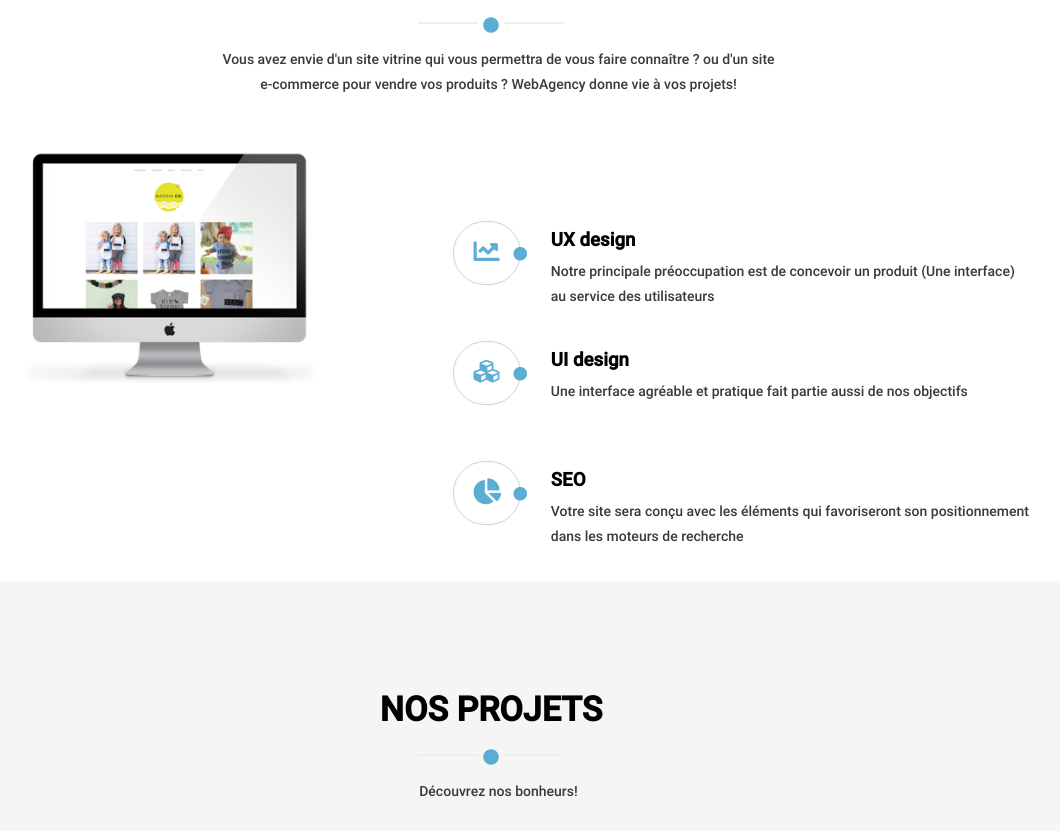
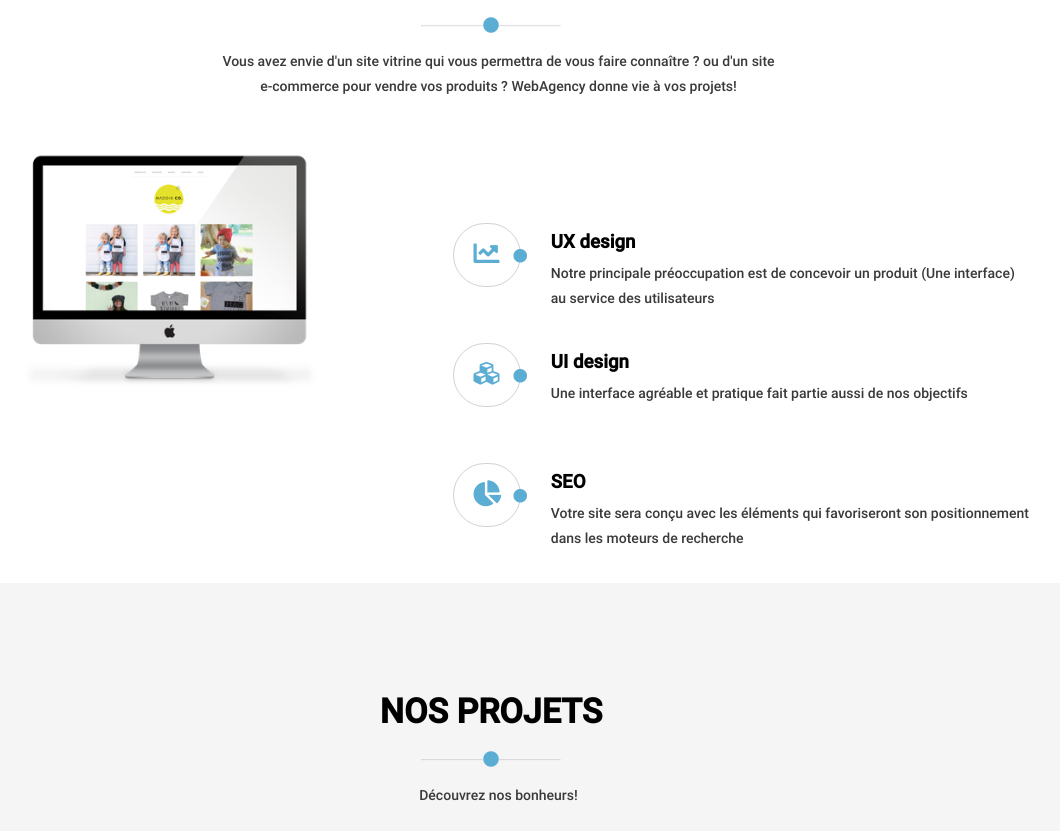
Before and after one commit to massinissa44/Projet-1, a plain HTML site: page index.html in a window 1280 px wide. Shown: the part 675-1506 px from the top of the page, without its empty margins (149-1209 px from the left). Drawn offline with Linux system fonts and the light colour scheme.

Commit message:
modification apres soutenance

```diff
--- a/index.html
+++ b/index.html
@@ -3,6 +3,7 @@
   <head>
     <meta charset='utf-8'>
     <title>WEBAGENCY</title>
+    <meta name="description" content="réalisation de site web, webagency, site web, site internet, agence du numirique, creation de site web.">
     <link rel="stylesheet" href="fontawesome-free-5.10.2-web/css/all.css"/>
     <meta name=viewport content="width=device-width, initial-scale=1">
     <link rel="stylesheet" href="style.css"/>
@@ -41,9 +42,9 @@
       <div class="titre_pages">
         <h2>NOS SERVICES</h2>
         <div class="puce">
-          <span class="line_right"></span>
+          <HR ALIGN="right">
           <i class="fas fa-circle"></i>
-          <span class="line_left"></span>
+          <HR ALIGN="left">
         </div>
         <p>Vous avez envie d'un site vitrine qui vous permettra de vous faire connaître ? ou d'un site <br/> e-commerce pour vendre vos produits ? WebAgency donne vie à vos projets!</p>
       </div>
@@ -89,9 +90,9 @@
       <div class="titre_pages">
         <h2>NOS PROJETS</h2>
         <div class="puce">
-          <span class="line_right"></span>
+          <HR ALIGN="right">
           <i class="fas fa-circle"></i>
-          <span class="line_left"></span>
+          <HR ALIGN="left">
         </div>
         <p>Découvrez nos bonheurs!</p>
       </div>
@@ -207,13 +208,9 @@
         </div>
         <form method="post" action="php" class="form">
           <input type="text" name="nom" id="nom" placeholder="Name" size="35" maxlength="20"/>
-          <br/>
           <input type="email" name="email" id="email" placeholder="Email" size="35" maxlength="40"/>
-          <br/>
           <input type="text" name="sujet" id="sujet" placeholder="Subject" size="35" maxlength="40"/>
-          <br/>
           <textarea name="message" id="message" placeholder="Message" rows="10" cols="40"></textarea>
-          <br/>
           <input type="submit" name="send message" class="submit" value="Envoyer"/>
         </form>
       </div>
--- a/style.css
+++ b/style.css
@@ -123,7 +123,6 @@ nav a:hover {
   background-color: rgb(64, 65, 69);
   position: absolute;
   bottom: 35%;
-
 }
 
 .arrow_left {
@@ -193,10 +192,9 @@ nav a:hover {
   justify-content: center;
 }
 
-.line_right , .line_left {
-  border-top: solid 2px rgb(238, 238, 238);
+hr {
   width: 60px;
-  margin: 5px
+  opacity: 0.3;
 }
 
 .fas.fa-circle {
@@ -407,6 +405,7 @@ iframe {
   opacity: 0.6;
   width: 100%;
   height: 750px;
+  border: 0;
 }
 
 .formulaire {
@@ -419,6 +418,11 @@ iframe {
   position: absolute;
   left: 60%;
   bottom: 22%;
+}
+
+.form {
+  display: flex;
+  flex-direction: column;
 }
 
 input , textarea {
```
